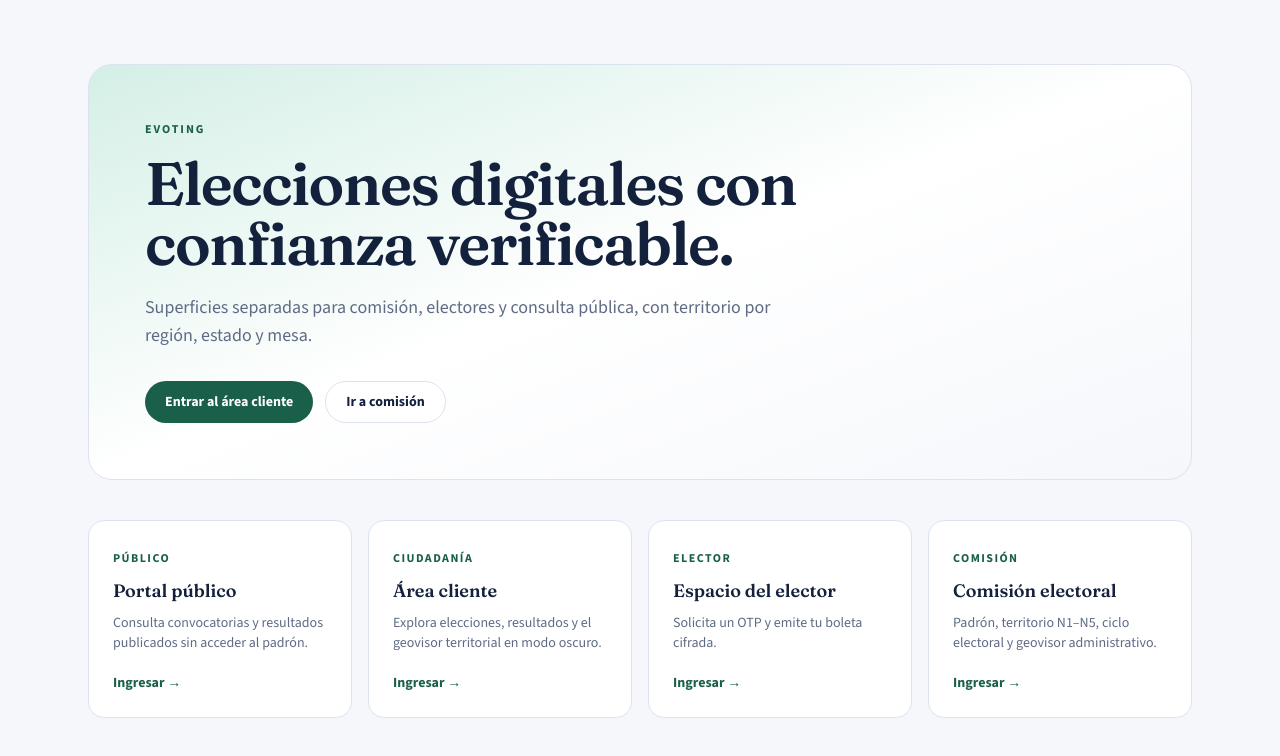
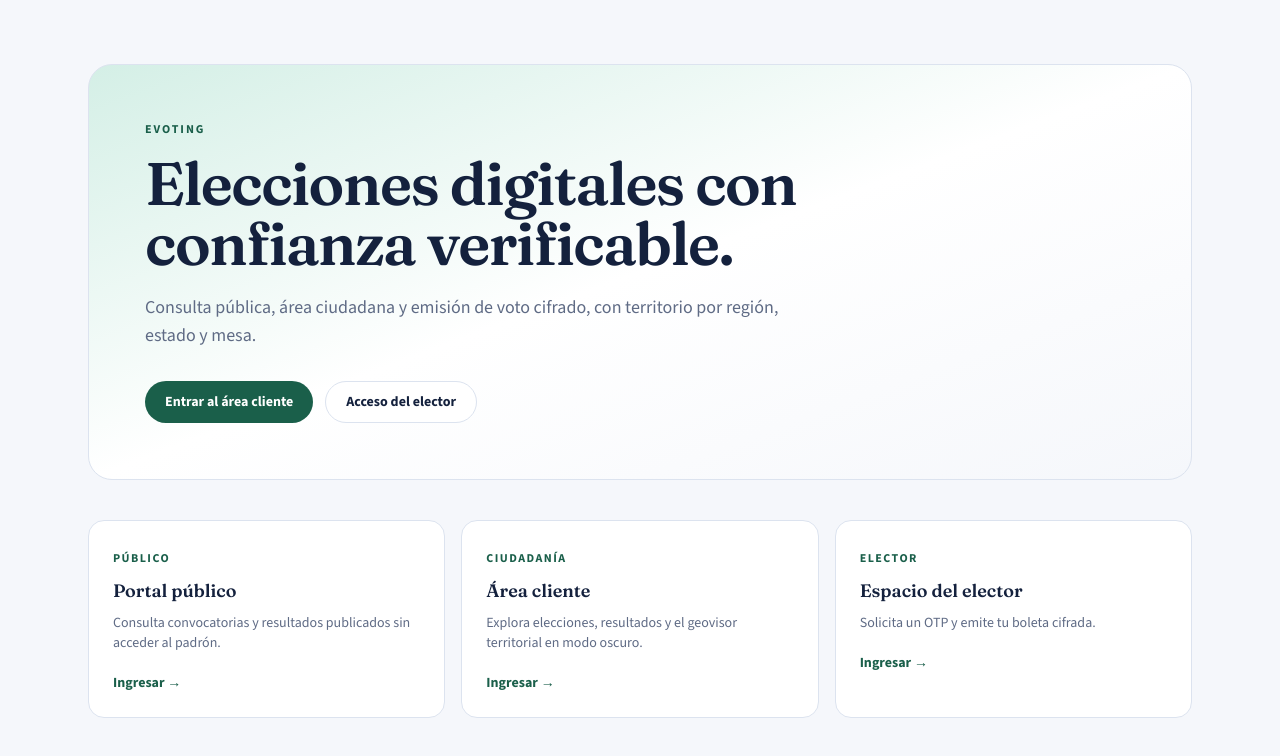
Before and after one commit to drosales10/evoting, a Next.js app in the folder apps/frontend/: page / in a window 1280 px wide. Shown: the top 756 px of the page. Built offline with nearby package versions, Linux system fonts and the light colour scheme.

Commit message:
feat: eliminar sección de comisión electoral y ajustar descripciones en la página principal

```diff
--- a/apps/frontend/src/app/page.tsx
+++ b/apps/frontend/src/app/page.tsx
@@ -21,12 +21,6 @@ const surfaces = [
     href: "/vote/login",
     audience: "Elector",
   },
-  {
-    title: "Comisión electoral",
-    description: "Padrón, territorio N1–N5, ciclo electoral y geovisor administrativo.",
-    href: "/admin",
-    audience: "Comisión",
-  },
 ];
 
 export default function HomePage() {
@@ -40,20 +34,20 @@ export default function HomePage() {
           Elecciones digitales con confianza verificable.
         </h1>
         <p className="mt-5 max-w-2xl text-lg text-[var(--muted)]">
-          Superficies separadas para comisión, electores y consulta pública, con territorio por
-          región, estado y mesa.
+          Consulta pública, área ciudadana y emisión de voto cifrado, con territorio por región,
+          estado y mesa.
         </p>
         <div className="mt-8 flex flex-wrap gap-3">
           <Link className="btn btn-primary" href="/cliente">
             Entrar al área cliente
           </Link>
-          <Link className="btn btn-secondary" href="/admin">
-            Ir a comisión
+          <Link className="btn btn-secondary" href="/vote/login">
+            Acceso del elector
           </Link>
         </div>
       </section>
 
-      <section className="mt-10 grid gap-4 sm:grid-cols-2 lg:grid-cols-4" aria-label="Superficies">
+      <section className="mt-10 grid gap-4 sm:grid-cols-2 lg:grid-cols-3" aria-label="Superficies">
         {surfaces.map((surface) => (
           <SurfaceCard key={surface.href} {...surface} />
         ))}
```
